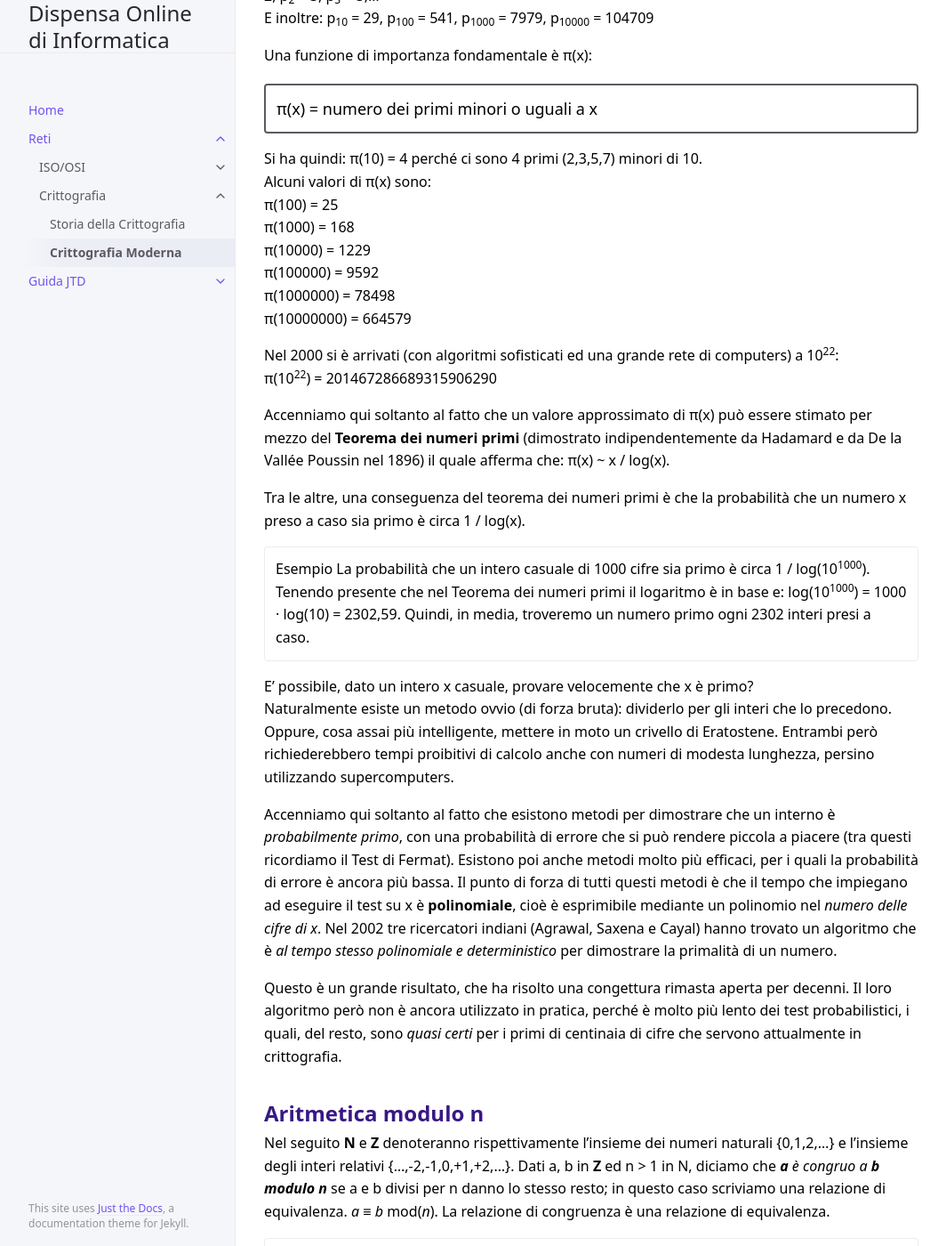
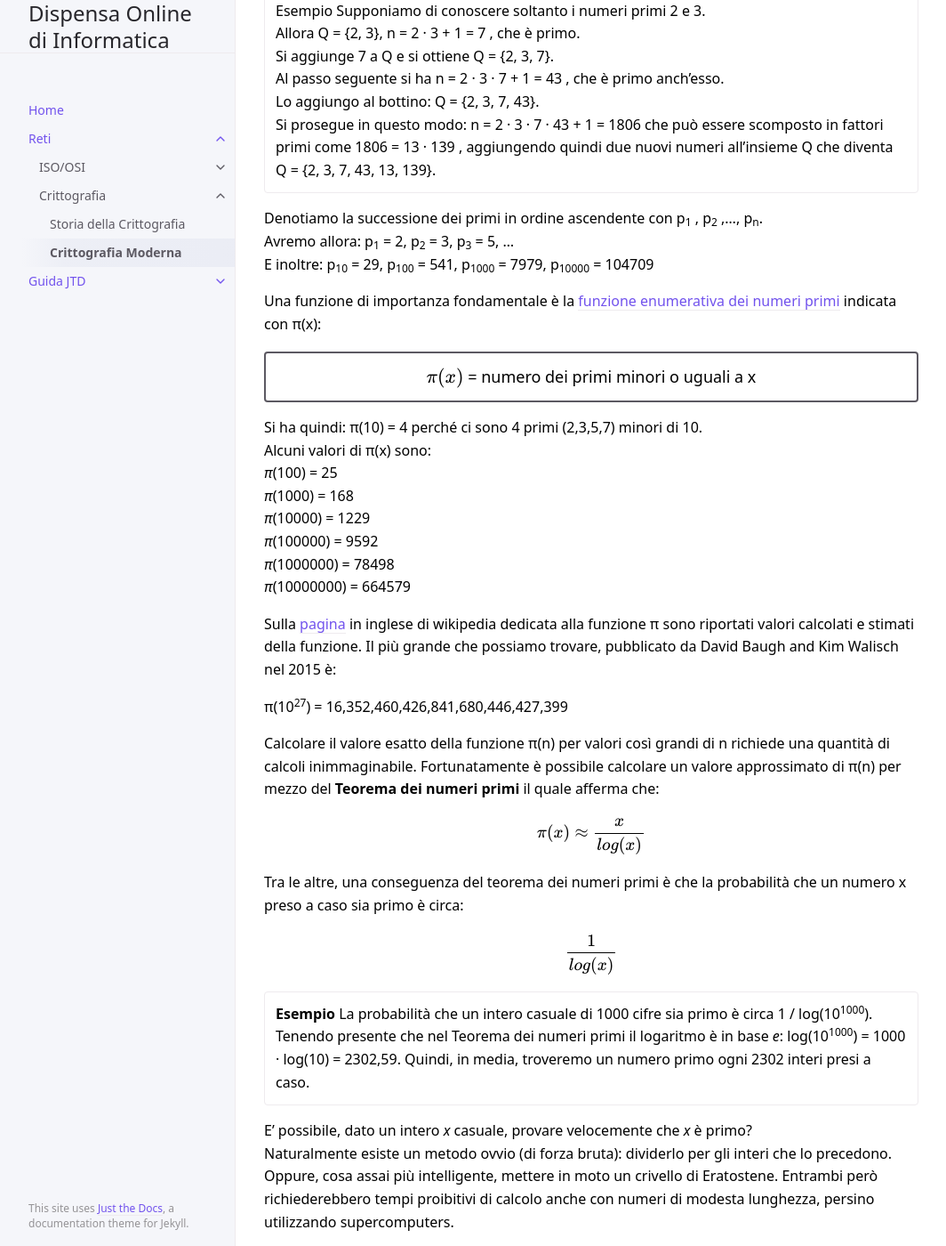
Before and after one commit to 4chi11e/manuale-libero-online-di-informatica, a Jekyll site: the page built from docs/reti/crittografia/crittografia-moderna.md, in a window 1280 px wide and 1400 px high, scrolled down 4036 px. Shown: the whole window at 89% size, without its empty margins (107-1171 px from the left). Built offline with Jekyll 4.4.1, drawn with Linux system fonts in a browser that asks for light colours; some of the changed text lies outside the part shown.

Commit message:
sistemato numeri primi

```diff
--- a/docs/reti/crittografia/crittografia-moderna.md
+++ b/docs/reti/crittografia/crittografia-moderna.md
@@ -5,6 +5,16 @@ nav_order: 2
 parent: Crittografia
 grand_parent: Reti
 ---
+
+<!-- JQuery -->
+<script src="https://code.jquery.com/jquery-3.5.1.min.js" integrity="sha256-9/aliU8dGd2tb6OSsuzixeV4y/faTqgFtohetphbbj0=" crossorigin="anonymous"></script>
+<!-- Miei script -->
+<script src="{{site.baseurl}}/assets/js/bordi-tabelle.js"></script>
+<script src="{{site.baseurl}}/assets/js/crittografia-antica.js"></script>
+
+<!-- MathJax -->
+<script src="https://polyfill.io/v3/polyfill.min.js?features=es6"></script>
+<script id="MathJax-script" async src="https://cdn.jsdelivr.net/npm/mathjax@3/es5/tex-mml-chtml.js"></script>
 
 # Crittografia Moderna
 {: .no_toc}
@@ -56,7 +66,14 @@ Ogni algoritmo generalmente cerca di crittare una stringa di bit attraverso una
 
 Un problema che affligge la dimensione del blocco è il paradosso del compleanno che rilascia informazioni sulla chiave ogni volta che avviene una collisione (quando due blocchi vengono cifrati allo stesso modo). Possiamo ritenere sicura solo la radice quadrata di tutte le combinazioni possibili. Per esempio con una dimensione di 64 bit, che genererebbe {\displaystyle 2^{64}}{\displaystyle 2^{64}} possibili combinazioni, potremo impiegarne solo {\displaystyle 2^{32}}{\displaystyle 2^{32}} prima di cominciare a rivelare informazioni sulla chiave.
 
-## Numeri primi
+
+## Crittografia asimmetrica
+
+Fino agli anni 1970 gli unici sistemi crittografici esistenti erano simmetrici cioè prevedevano l'utilizzo di un'unica chiave utilizzata sia per cifrare che per decifrare. Per quanto i crittosistemi fossero sicuri ed efficienti rimaneva da risolvere un problema fondamentale, quello della condivisione della chiave. A questo scopo vennero proposte una serie di tecniche che si possono definire di cirittocrafia asimmetrica.
+
+Prima di poter affrontare l'argomento è necessario studiare le basi matematiche che stanno alla base di tutta la crittografia asimmetrica cioè i numeri primi e l'aritmetica dei moduli.
+
+### Numeri primi
 
 Un intero positivo N si dice **primo** se
 
@@ -86,50 +103,58 @@ La tecnica è la seguente:
 - evidentemente n è coprimo con tutti i q<sub>j</sub> contenuti in Q (cioè non ha fattori in comune con essi): quindi, *tutti i suoi fattori primi sono primi che non stanno in Q*.
 
 Esempio
-Supponiamo di conoscere soltanto i numeri primi 2 e 3.\
-Allora Q = {2, 3}, n = 2 · 3 + 1 = 7 , che è primo.\
-Si aggiunge 7 a Q e si ottiene Q = {2, 3, 7}.\
-Al passo seguente si ha n = 2 · 3 · 7 + 1 = 43 , che è primo anch’esso.\
-Lo aggiungo al bottino: Q = {2, 3, 7, 43}.\
+Supponiamo di conoscere soltanto i numeri primi 2 e 3.
+Allora Q = {2, 3}, n = 2 · 3 + 1 = 7 , che è primo.
+Si aggiunge 7 a Q e si ottiene Q = {2, 3, 7}.
+Al passo seguente si ha n = 2 · 3 · 7 + 1 = 43 , che è primo anch’esso.
+Lo aggiungo al bottino: Q = {2, 3, 7, 43}.
 Si prosegue in questo modo: n = 2 · 3 · 7 · 43 + 1 = 1806 che può essere scomposto in fattori primi come 1806 = 13 · 139 , aggiungendo quindi due nuovi numeri all’insieme Q che diventa Q = {2, 3, 7, 43, 13, 139}.
 {: .code-example}
 
-Denotiamo la successione dei primi in ordine ascendente con p<sub>1</sub> , p<sub>2</sub> ,..., p<sub>n</sub>. \ Avremo allora: p<sub>1</sub> = 2, p<sub>2</sub> = 3, p<sub>3</sub> = 5,... \
+Denotiamo la successione dei primi in ordine ascendente con p<sub>1</sub> , p<sub>2</sub> ,..., p<sub>n</sub>.
+Avremo allora: p<sub>1</sub> = 2, p<sub>2</sub> = 3, p<sub>3</sub> = 5, ...
 E inoltre: p<sub>10</sub> = 29, p<sub>100</sub> = 541, p<sub>1000</sub> = 7979, p<sub>10000</sub> = 104709
 
-Una funzione di importanza fondamentale è π(x):
+Una funzione di importanza fondamentale è la [funzione enumerativa dei numeri primi](https://it.wikipedia.org/wiki/Funzione_enumerativa_dei_primi) indicata con π(x):
 
-π(x) = numero dei primi minori o uguali a x
-{: .importante}
+$$\pi(x)$$ = numero dei primi minori o uguali a x
+{: .importante .ta-c}
 
 Si ha quindi: π(10) = 4 perché ci sono 4 primi (2,3,5,7) minori di 10. \
 Alcuni valori di π(x) sono: \
-π(100) = 25 \
-π(1000) = 168 \
-π(10000) = 1229 \
-π(100000) = 9592 \
-π(1000000) = 78498 \
-π(10000000) = 664579
+*π*(100) = 25 \
+*π*(1000) = 168 \
+*π*(10000) = 1229 \
+*π*(100000) = 9592 \
+*π*(1000000) = 78498 \
+*π*(10000000) = 664579
 
-Nel 2000 si è arrivati (con algoritmi sofisticati ed una grande rete di computers) a 10<sup>22</sup>: \
-π(10<sup>22</sup>) = 201467286689315906290
+Sulla [pagina](https://en.wikipedia.org/wiki/Prime-counting_function) in inglese di wikipedia dedicata alla funzione π sono riportati valori calcolati e stimati della funzione. Il più grande che possiamo trovare, pubblicato da David Baugh and Kim Walisch nel 2015 è:
 
-Accenniamo qui soltanto al fatto che un valore approssimato di π(x) può essere stimato per mezzo del **Teorema dei numeri primi** (dimostrato indipendentemente da Hadamard e da De la Vallée Poussin nel 1896) il quale afferma che: π(x) ~ x / log(x).
+π(10<sup>27</sup>) = 16,352,460,426,841,680,446,427,399
 
-Tra le altre, una conseguenza del teorema dei numeri primi è che la probabilità che un numero x preso a caso sia primo è circa 1 / log(x).
+Calcolare il valore esatto della funzione π(n) per valori così grandi di n richiede una quantità di calcoli inimmaginabile. Fortunatamente è possibile calcolare un valore approssimato di π(n) per mezzo del **Teorema dei numeri primi** il quale afferma che:
 
-Esempio
-La probabilità che un intero casuale di 1000 cifre sia primo è circa 1 / log(10<sup>1000</sup>). Tenendo presente che nel Teorema dei numeri primi il logaritmo è in base e: log(10<sup>1000</sup>) = 1000 · log(10) = 2302,59. Quindi, in media, troveremo un numero primo ogni 2302 interi presi a caso.
+$$\pi(x) \approx \frac{x}{log(x)}$$
+{: .ta-c}
+
+Tra le altre, una conseguenza del teorema dei numeri primi è che la probabilità che un numero x preso a caso sia primo è circa:
+
+$$\frac{1}{log(x)}$$
+{: .ta-c}
+
+**Esempio**
+La probabilità che un intero casuale di 1000 cifre sia primo è circa 1 / log(10<sup>1000</sup>). Tenendo presente che nel Teorema dei numeri primi il logaritmo è in base *e*: log(10<sup>1000</sup>) = 1000 · log(10) = 2302,59. Quindi, in media, troveremo un numero primo ogni 2302 interi presi a caso.
 {: .code-example}
 
-E' possibile, dato un intero x casuale, provare velocemente che x è primo? \
+E' possibile, dato un intero *x* casuale, provare velocemente che *x* è primo? \
 Naturalmente esiste un metodo ovvio (di forza bruta): dividerlo per gli interi che lo precedono. Oppure, cosa assai più intelligente, mettere in moto un crivello di Eratostene. Entrambi però richiederebbero tempi proibitivi di calcolo anche con numeri di modesta lunghezza, persino utilizzando supercomputers.
 
 Accenniamo qui soltanto al fatto che esistono metodi per dimostrare che un interno è *probabilmente primo*, con una probabilità di errore che si può rendere piccola a piacere (tra questi ricordiamo il Test di Fermat). Esistono poi anche metodi molto più efficaci, per i quali la probabilità di errore è ancora più bassa. Il punto di forza di tutti questi metodi è che il tempo che impiegano ad eseguire il test su x è **polinomiale**, cioè è esprimibile mediante un polinomio nel *numero delle cifre di x*. Nel 2002 tre ricercatori indiani (Agrawal, Saxena e Cayal) hanno trovato un algoritmo che è *al tempo stesso polinomiale e deterministico* per dimostrare la primalità di un numero.
 
 Questo è un grande risultato, che ha risolto una congettura rimasta aperta per decenni. Il loro algoritmo però non è ancora utilizzato in pratica, perché è molto più lento dei test probabilistici, i quali, del resto, sono *quasi certi* per i primi di centinaia di cifre che servono attualmente in crittografia.
 
-## Aritmetica modulo n
+### Aritmetica modulo n
 Nel seguito **N** e **Z** denoteranno rispettivamente l'insieme dei numeri naturali {0,1,2,...} e l'insieme degli interi relativi {...,-2,-1,0,+1,+2,...}.
 Dati a, b in **Z** ed n > 1 in N, diciamo che ***a*** *è congruo a* ***b modulo n*** se a e b divisi per n danno lo stesso resto; in questo caso scriviamo una relazione di equivalenza. *a ≡ b* mod(*n*). La relazione di congruenza è una relazione di equivalenza.
 
```
